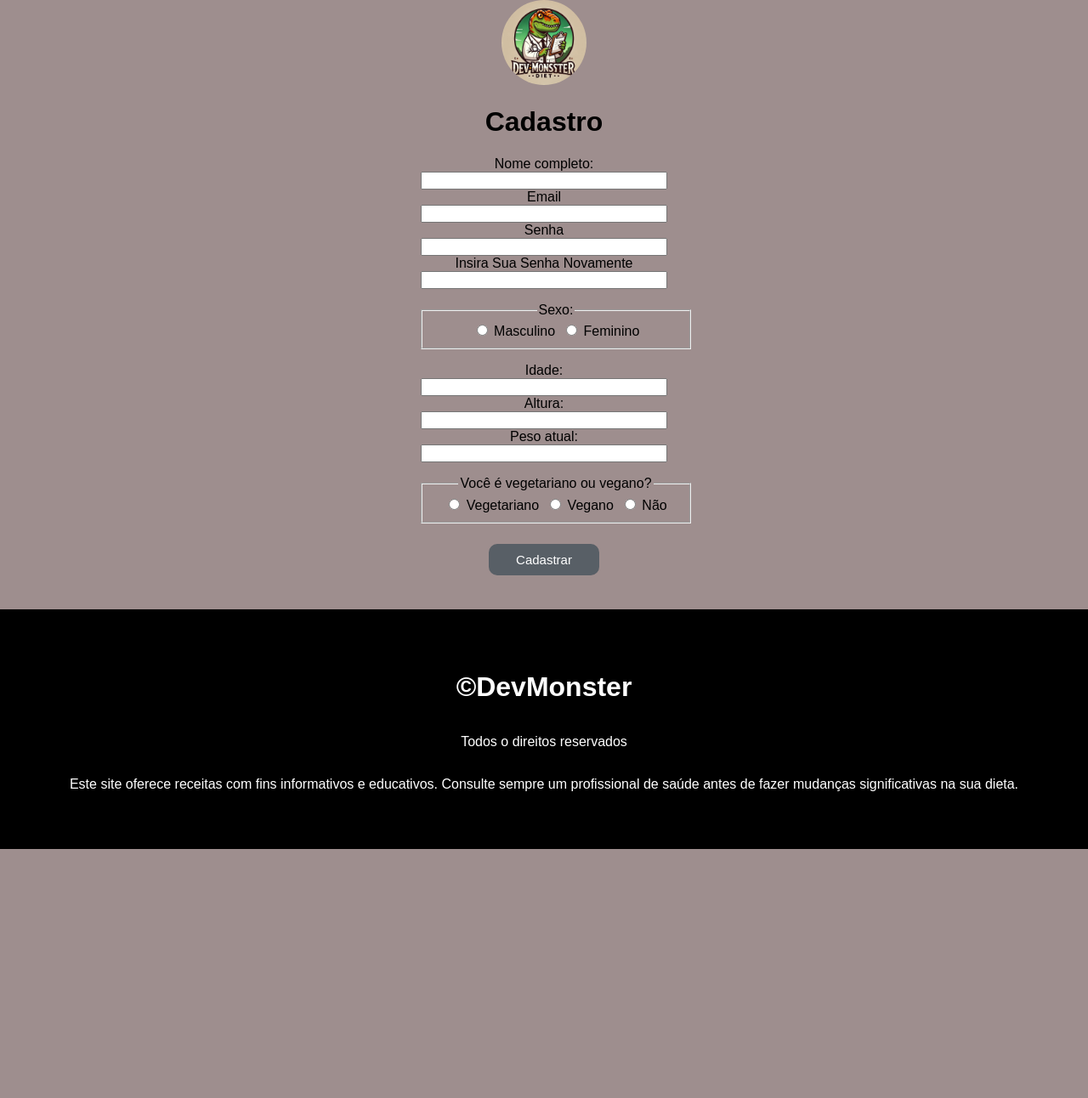
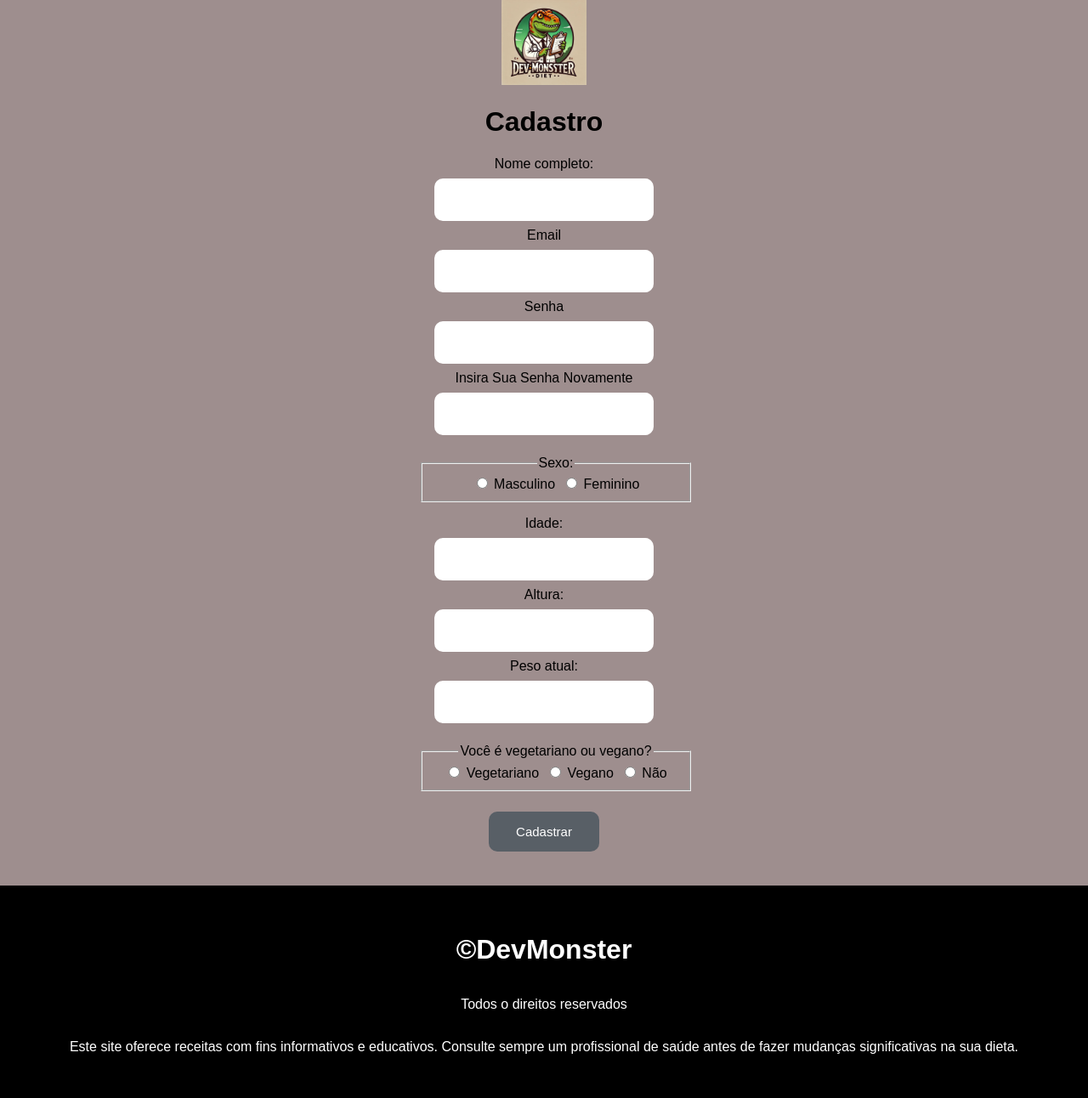
Before and after one commit to dayvidss18/DevMonsterDiet, a PHP site: page /ficha.html in a window 1280 px wide. Shown: the whole page at 85% size. Before the commit the page ends 999 px from the top, so only its background shows below. Run offline with PHP 8.4, Linux system fonts and the light colour scheme.

Commit message:
Add files via upload

```diff
--- a/styles.css
+++ b/styles.css
@@ -5,14 +5,11 @@ body{
     align-items: center;
     text-align: center;
     width: 100%;
+    max-width: 100%;
     margin: 0;
     background-color: #f0f0f0;
     font-family: Arial, Helvetica, sans-serif;
     background-color: #9e8e8e;
-}
-
-img{
-    border-radius: 50%;
 }
 
 .container{
@@ -33,7 +30,7 @@ img{
 
 .info {
     background-color: #ffffff;
-    border-radius: 15px;
+    border-radius: 10px;
     padding: 10px;
     margin: 10px 0;
     font-size: 1em;
@@ -48,20 +45,20 @@ img{
     border-radius: 15px;
     color: #fff;
 }
-.container_login form input{
-    padding: 15px;
+.input_text{
+    padding: 10px;
     border: none;
     outline: none;
     font-size: 15px;
     text-align: center;
-    border-radius: 15px;
+    border-radius: 10px;
     margin: 0.5rem 1rem;
-    height: 15px;
+    height: 30px;
 }
 textarea{
     margin: 1rem;
     height: 60px;
-    border-radius: 15px;
+    border-radius: 10px;
 }
 .lista_radio{
     display: flex;
@@ -75,7 +72,7 @@ textarea{
 .botões_geral{
     background-color: rgb(88, 95, 102);
     border: none;
-    padding: 10px;
+    padding: 15px;
     border-radius: 10px;
     color: white;
     font-size: 15px;
@@ -84,13 +81,13 @@ textarea{
 
 }
 .botões_geral:hover{
-    background-color: rgb(72, 82, 85);
+    background-color: deepskyblue;
     cursor: pointer;
 }
 .rodape_container{
     width: 100%;
+    max-width: 100%;
     height: 250px;
-    padding: 1rem;
     background-color: black;
     color: white;
     display: flex;
@@ -98,7 +95,6 @@ textarea{
     justify-content: center;
     text-align: center;
 }
-
 @media screen and (max-width: 600px) {
     .container_login {
         padding: 40px;
```
